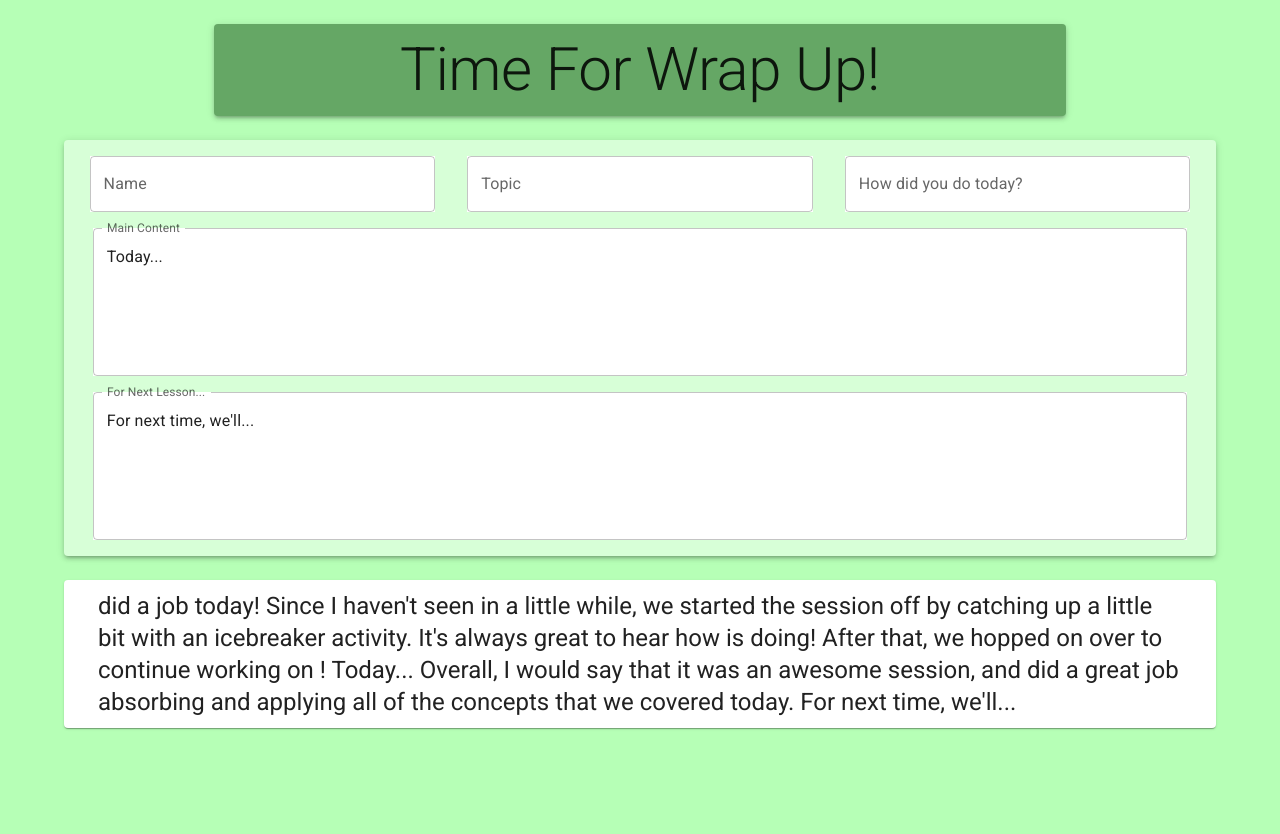
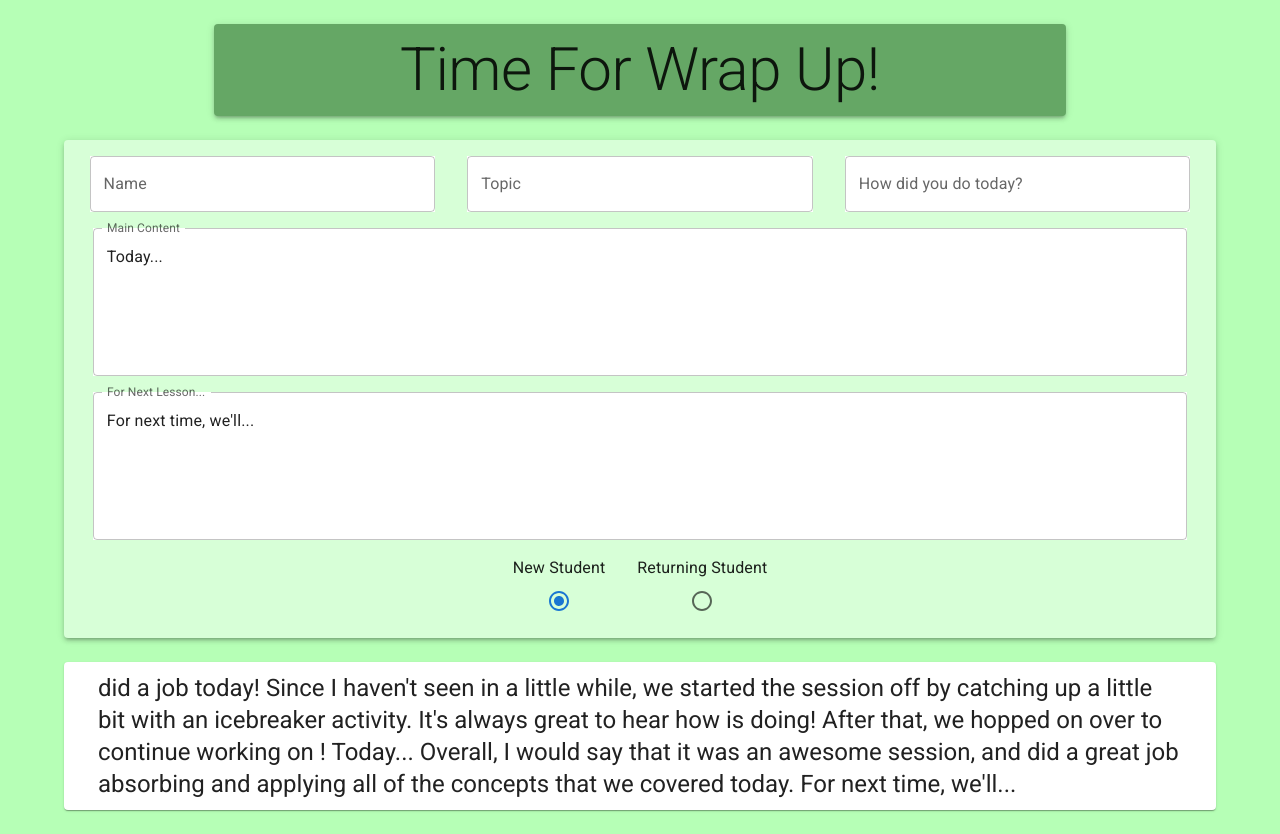
Before and after one commit to ZachatorCodes/id-tech-wrap-up, a React (Create React App) app: page / in a window 1280 px wide. Before the commit the page ends 800 px from the top, so only its background shows below. Built offline with nearby package versions, Linux system fonts and the light colour scheme.

Commit message:
Handle state change for radio button

```diff
--- a/src/components/StudentForm.js
+++ b/src/components/StudentForm.js
@@ -1,7 +1,10 @@
 import {
   Box,
   Container,
+  FormControlLabel,
   Paper,
+  Radio,
+  RadioGroup,
   TextField,
 } from "@mui/material";
 import React from "react";
@@ -10,10 +13,17 @@ function StudentForm({ lessonInfo, setLessonInfo }) {
   function handleChange(e) {
     const name = e.target.name;
     const value = e.target.value;
-    setLessonInfo({
-      ...lessonInfo,
-      [name]: value,
-    });
+    if (name === "newStudent") {
+      setLessonInfo({
+        ...lessonInfo,
+        [name]: !lessonInfo.newStudent,
+      });
+    } else {
+      setLessonInfo({
+        ...lessonInfo,
+        [name]: value,
+      });
+    }
   }
 
   return (
@@ -60,7 +70,7 @@ function StudentForm({ lessonInfo, setLessonInfo }) {
             rows={5}
             sx={{ marginBottom: 2, width: "95%", background: "#ffffff" }}
           ></TextField>
-          {/* <RadioGroup
+          <RadioGroup
             background="#ffffff"
             row
             name="newStudent"
@@ -83,7 +93,7 @@ function StudentForm({ lessonInfo, setLessonInfo }) {
                 labelPlacement="top"
               />
             </Container>
-          </RadioGroup> */}
+          </RadioGroup>
         </Box>
       </Paper>
     </Container>
```
